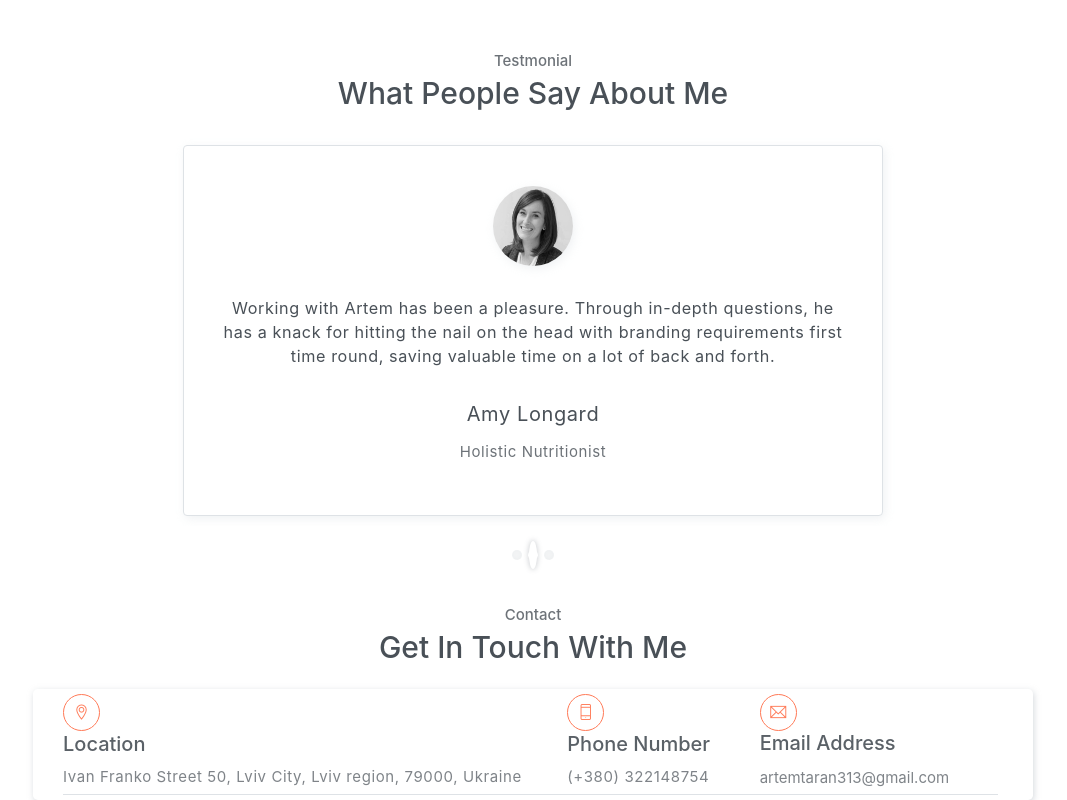
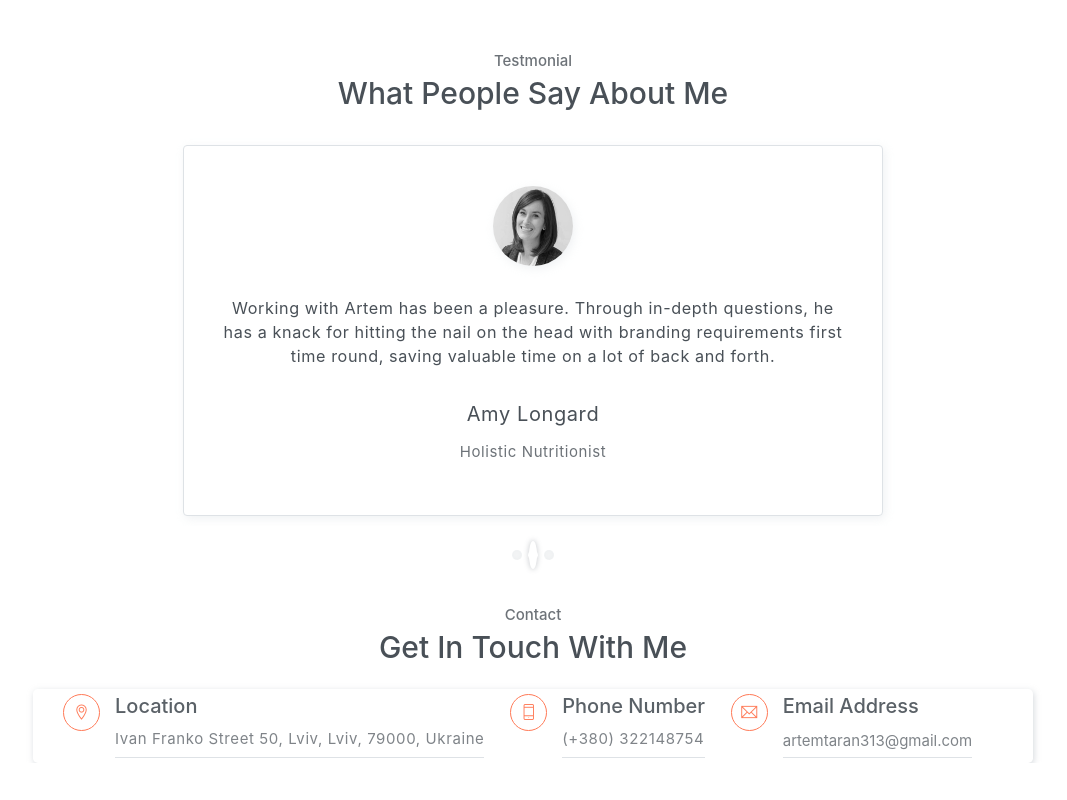
Before and after one commit to web-gardener/artem-taran, a plain HTML site: page index.html in a window 1280 px wide. Shown: the part 4271-5071 px from the top of the page, without its empty margins (107-1174 px from the left). After the commit the page ends 5034 px from the top, so only its background shows below. Drawn offline with Linux system fonts and the light colour scheme; animation ran at ten frames a second.

Commit message:
update streeT

```diff
--- a/index.html
+++ b/index.html
@@ -642,7 +642,7 @@
 							<i class="ti-location-pin"></i>
 							<div class="">
 								<h5>Location</h5>
-								<p>Ivan Franko Street 50, Lviv City, Lviv region, 79000, Ukraine</p>
+								<p>Ivan Franko Street 50, Lviv, Lviv, 79000, Ukraine</p>
 							</div>
 						</div>
 						<div class="item">
```
